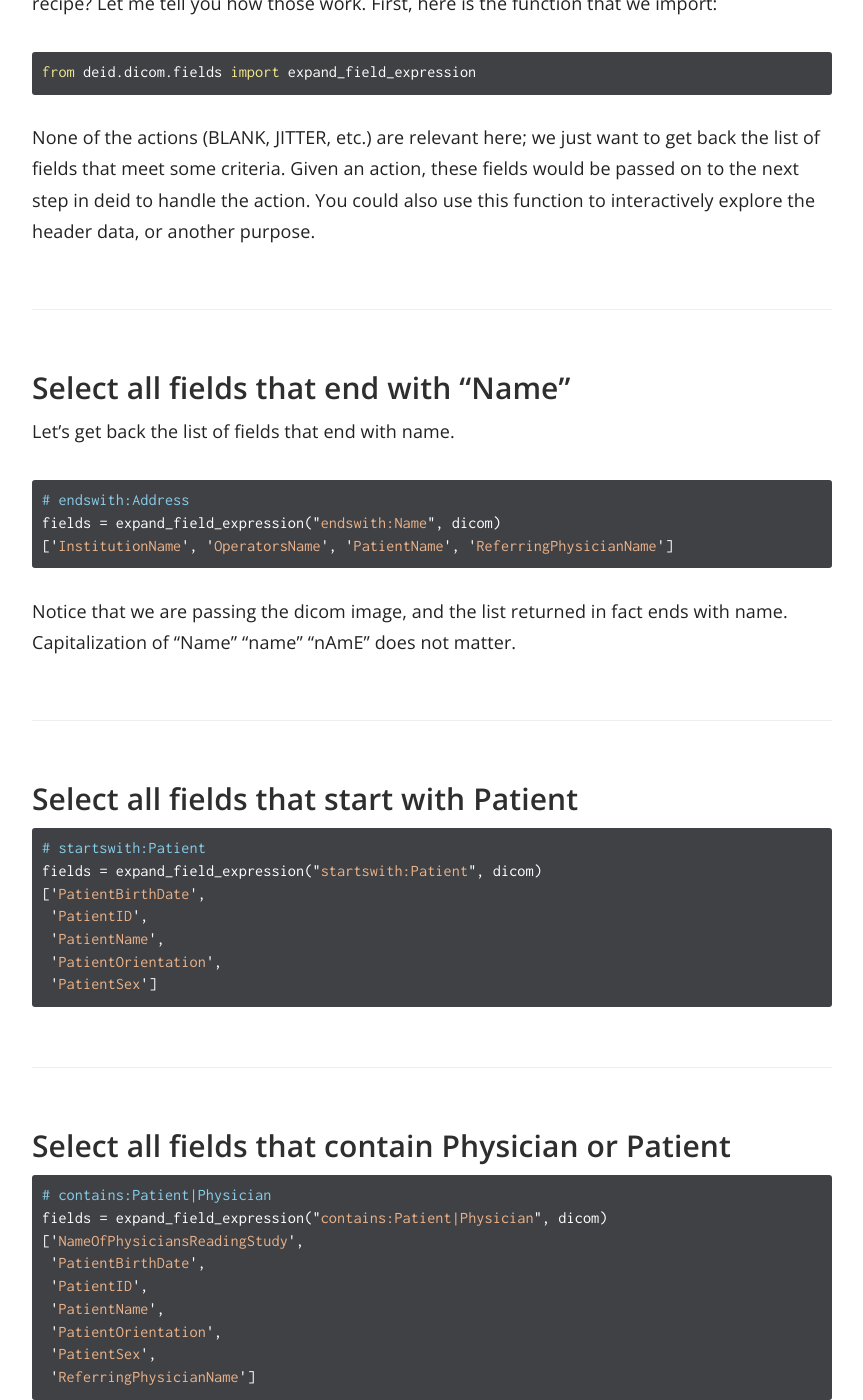
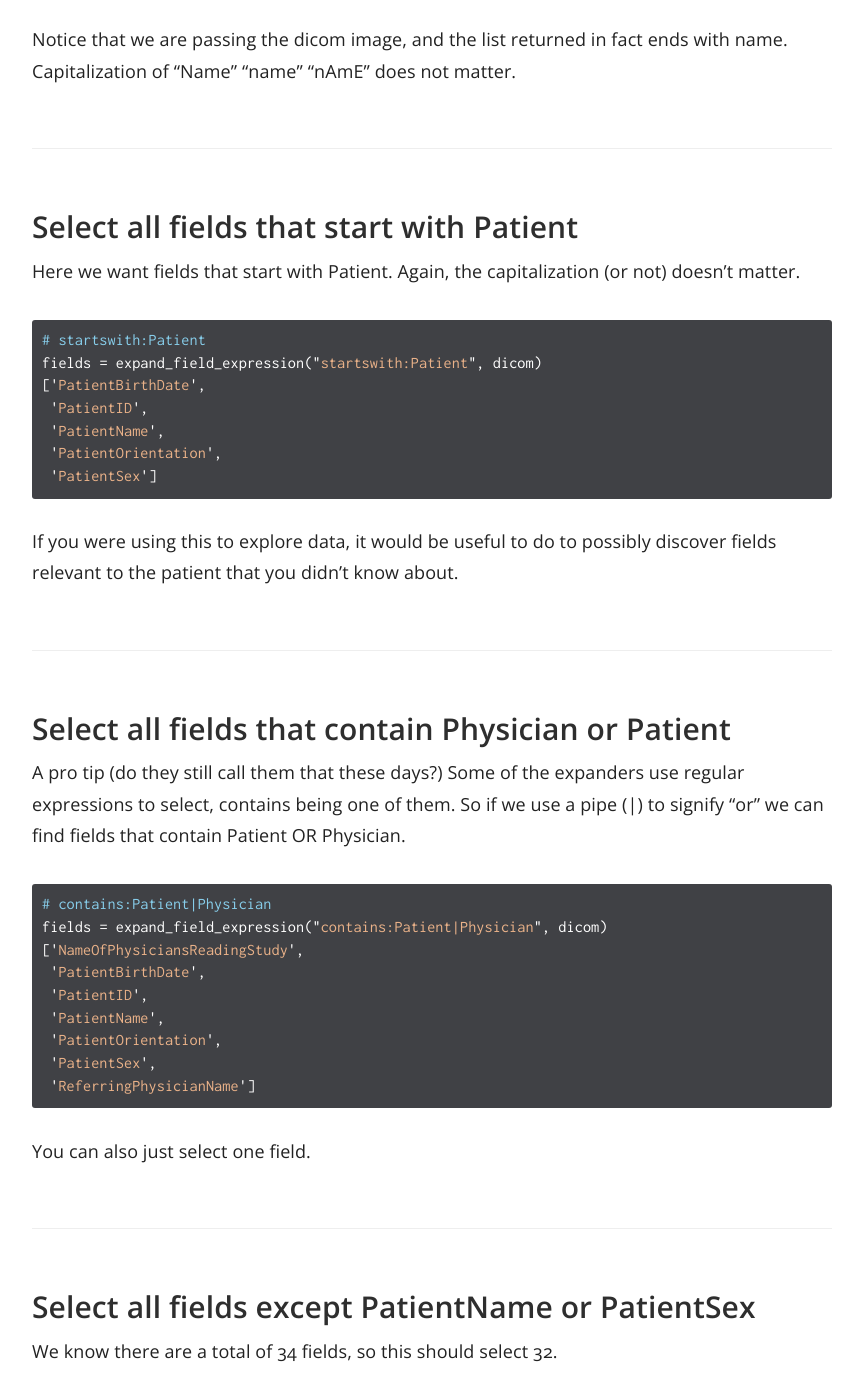
Before and after one commit to pydicom/deid, a Jekyll site: the page built from docs/_docs/examples/header-expanders.md, in a window 1280 px wide and 1400 px high, scrolled down 3004 px. Shown: the whole window, without its empty margins (358-1221 px from the left). Built offline with Jekyll 4.4.1, drawn with Linux system fonts in a browser that asks for light colours; some of the changed text lies outside the part shown.

Commit message:
editing formatting

````diff
--- a/docs/_docs/examples/header-expanders.md
+++ b/docs/_docs/examples/header-expanders.md
@@ -13,7 +13,7 @@
 
 Let's say I want to:
 
-### Blank all fields that end with "Name"
+**Blank all fields that end with "Name"**
 
 I would write the following into my [deid recipe](https://pydicom.github.io/deid/examples/recipe/):
 
@@ -21,19 +21,19 @@
 BLANK endswith:Name
 ```
 
-### Blank all fields that start with Patient
+**Blank all fields that start with Patient**
 
 ```
 BLANK startswith:Patient
 ```
 
-### Blank all fields that contain Patient or Physician
+**Blank all fields that contain Patient or Physician**
 
 ```
 BLANK contains:Patient|Physician
 ```
 
-### Jitter the date for a specific field
+**Jitter the date for a specific field**
 
 Specifically, add 31 days to it.
 
@@ -41,19 +41,19 @@
 JITTER PatientBirthDate 31
 ```
 
-### Jitter the timestamp for all fields that contain the work date
+**Jitter the timestamp for all fields that contain the work date**
 
 ```
 JITTER contains:date 31
 ```
 
-### Apply your special function to ALL fields
+**Apply your special function to ALL fields**
 
 ```
 REPLACE all func:my_special_function
 ```
 
-### Apply your special function to ALL fields EXCEPT...
+**Apply your special function to ALL fields EXCEPT...**
 
 ```
 REPLACE except:LoserField func:my_special_function
@@ -120,6 +120,9 @@
 
 ### Select all fields that start with Patient
 
+Here we want fields that start with Patient. Again, the capitalization (or not)
+doesn't matter.
+
 ```python
 # startswith:Patient
 fields = expand_field_expression("startswith:Patient", dicom)
@@ -130,7 +133,14 @@
  'PatientSex']
 ```
 
+If you were using this to explore data, it would be useful to do to possibly
+discover fields relevant to the patient that you didn't know about.
+
 ### Select all fields that contain Physician or Patient
+
+A pro tip (do they still call them that these days?) Some of the expanders use regular
+expressions to select, contains being one of them. So if we use a pipe (|) to signify
+"or" we can find fields that contain Patient OR Physician.
 
 ```python
 # contains:Patient|Physician
@@ -144,6 +154,8 @@
  'ReferringPhysicianName']
 ```
 
+You can also just select one field.
+
 ### Select all fields except PatientName or PatientSex
 
 We know there are a total of 34 fields, so this should select 32.
@@ -154,6 +166,7 @@
 len(fields)
 # 32
 ```
+Indeed we've selected all but the two, leaving us with 32.
 
 ### Select a specific field
 
````
